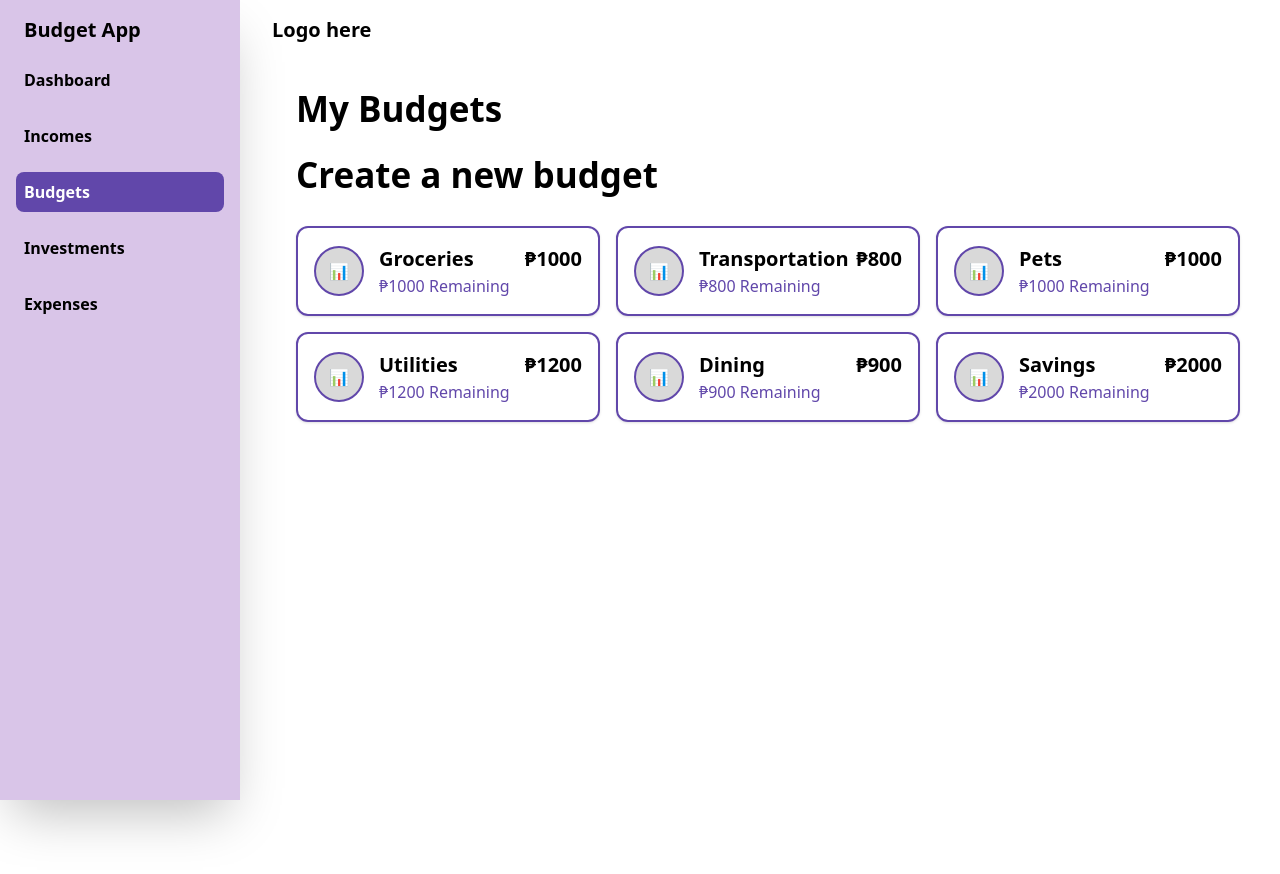
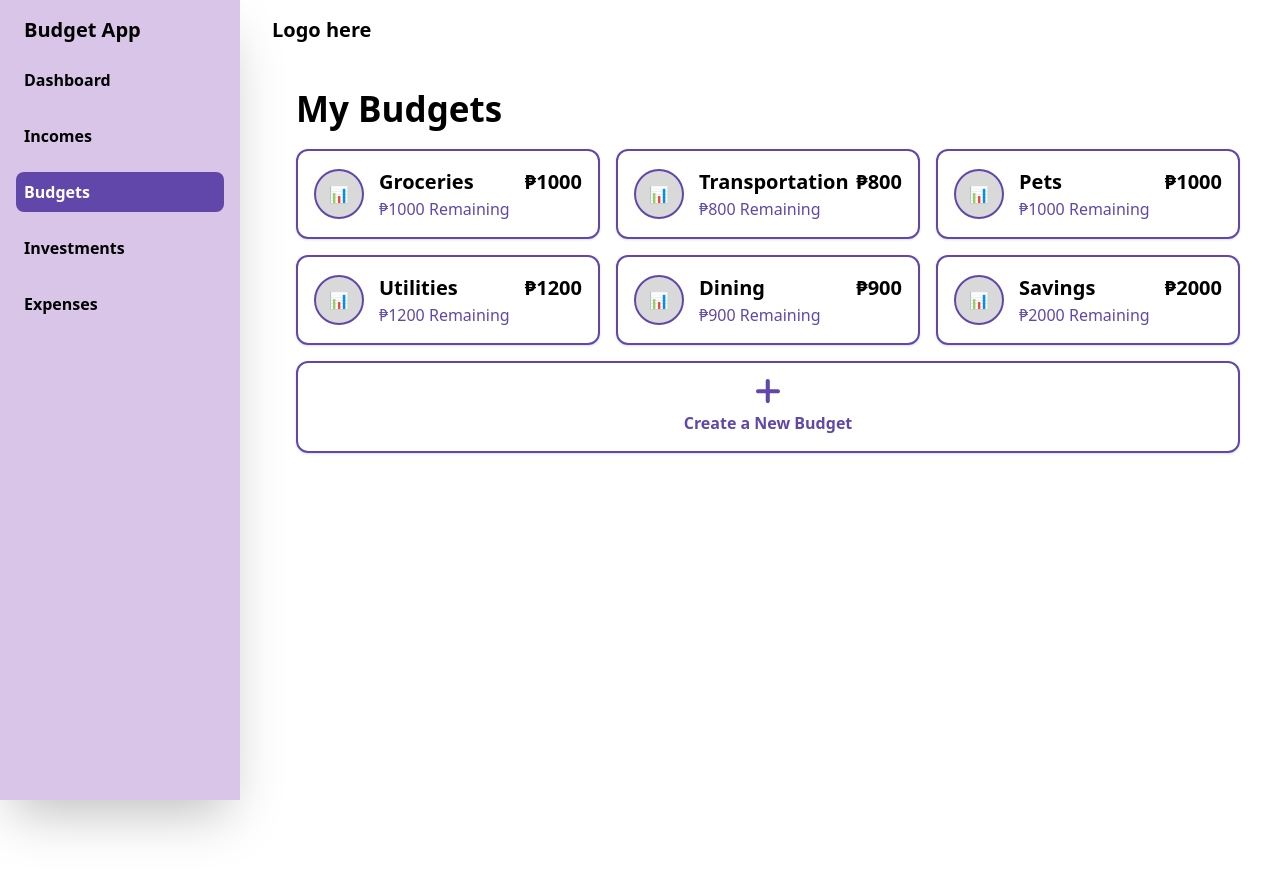
Before and after one commit to hack-it-The-New-Era-of-Banking/cycode-badjett, a React (Vite) app in the folder client/: page /budget in a window 1280 px wide. Built offline with nearby package versions, Linux system fonts and the light colour scheme.

Commit message:
edited the logo

```diff
--- a/client/src/pages/BudgetPage.jsx
+++ b/client/src/pages/BudgetPage.jsx
@@ -1,4 +1,5 @@
 import React from "react";
+import PlusSign from "../assets/icons/PlusSign.svg"; // Import the SVG icon
 
 const BudgetPage = () => {
   const budgets = [
@@ -12,13 +13,10 @@ const BudgetPage = () => {
 
   return (
     <div className="md:ml-64 p-6 min-h-screen pb-32">
-
       <h1 className="text-[35px] font-semibold text-black break-words mb-4">My Budgets</h1>
-
-      <h2 className="text-[35px] font-semibold text-black break-words mb-6">Create a new budget</h2>
-
       {/* Budget List - Responsive */}
       <div className="flex flex-wrap gap-4 justify-between">
+        {/* Existing Budgets */}
         {budgets.map((budget, index) => (
           <div
             key={index}
@@ -48,10 +46,20 @@ const BudgetPage = () => {
                 <span>{budget.category}</span>
                 <span className="text-right">₱{budget.amount}</span>
               </h3>
-            <p className="text-[16px] text-[#6147AA] font-normal break-words">₱{budget.amount} Remaining</p>
+              <p className="text-[16px] text-[#6147AA] font-normal break-words ">₱{budget.amount} Remaining</p>
             </div>
           </div>
         ))}
+
+        {/* Create New Budget Box */}
+        <div
+          onClick={() => alert("Add a new budget functionality here!")} // Replace with your actual function
+          className="w-full sm:w-1/2 lg:w-1/3 xl:w-1/4 flex-grow h-auto border-2 border-[#6147AA] rounded-xl p-4 shadow-sm flex flex-col items-center justify-center cursor-pointer hover:bg-gray-100"
+        >
+          {/* Plus Icon */}
+          <img src={PlusSign} alt="Plus Icon" className="w-6 h-6 mb-2" />
+          <p className="text-[16px] font-semibold text-[#6147AA]">Create a New Budget</p>
+        </div>
       </div>
     </div>
   );
```
Also changed, not shown: client/src/assets/icons/PlusSign.svg (added). Lines whose indentation alone changed are shown as unchanged.
